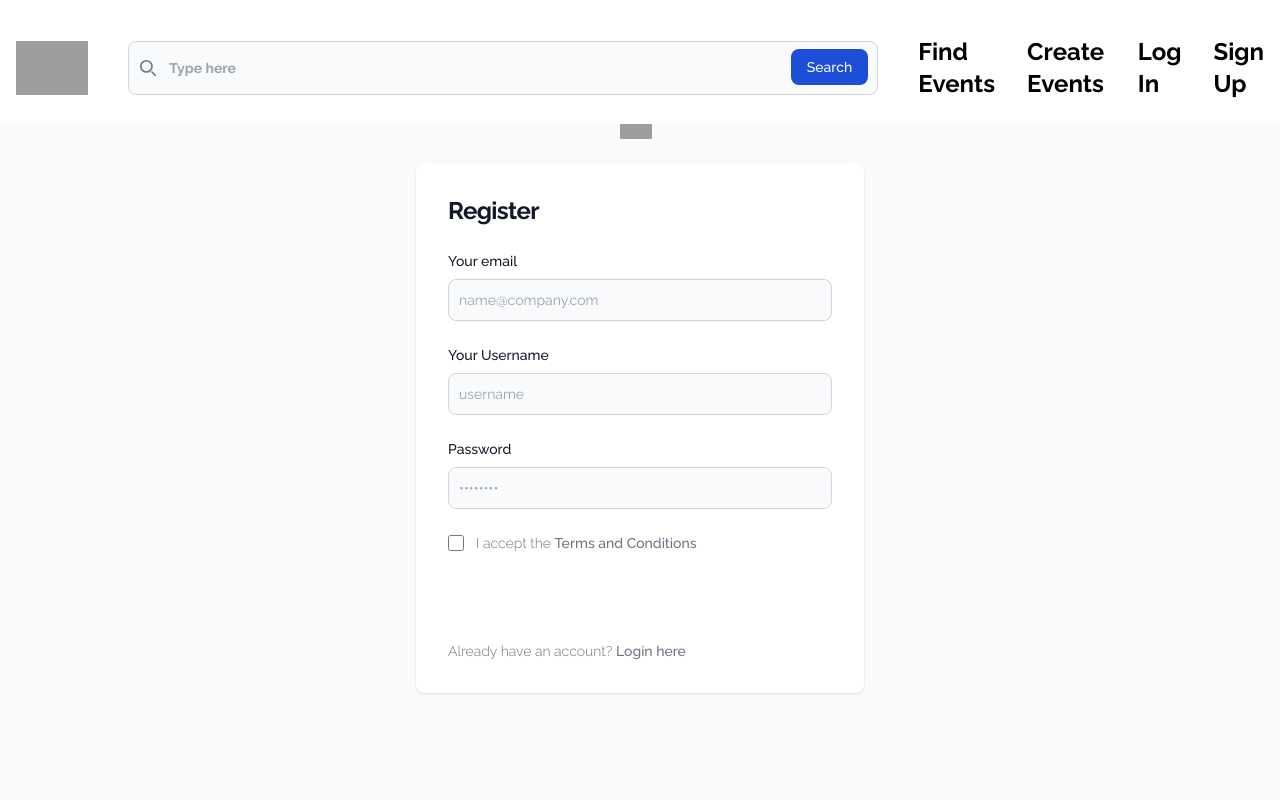
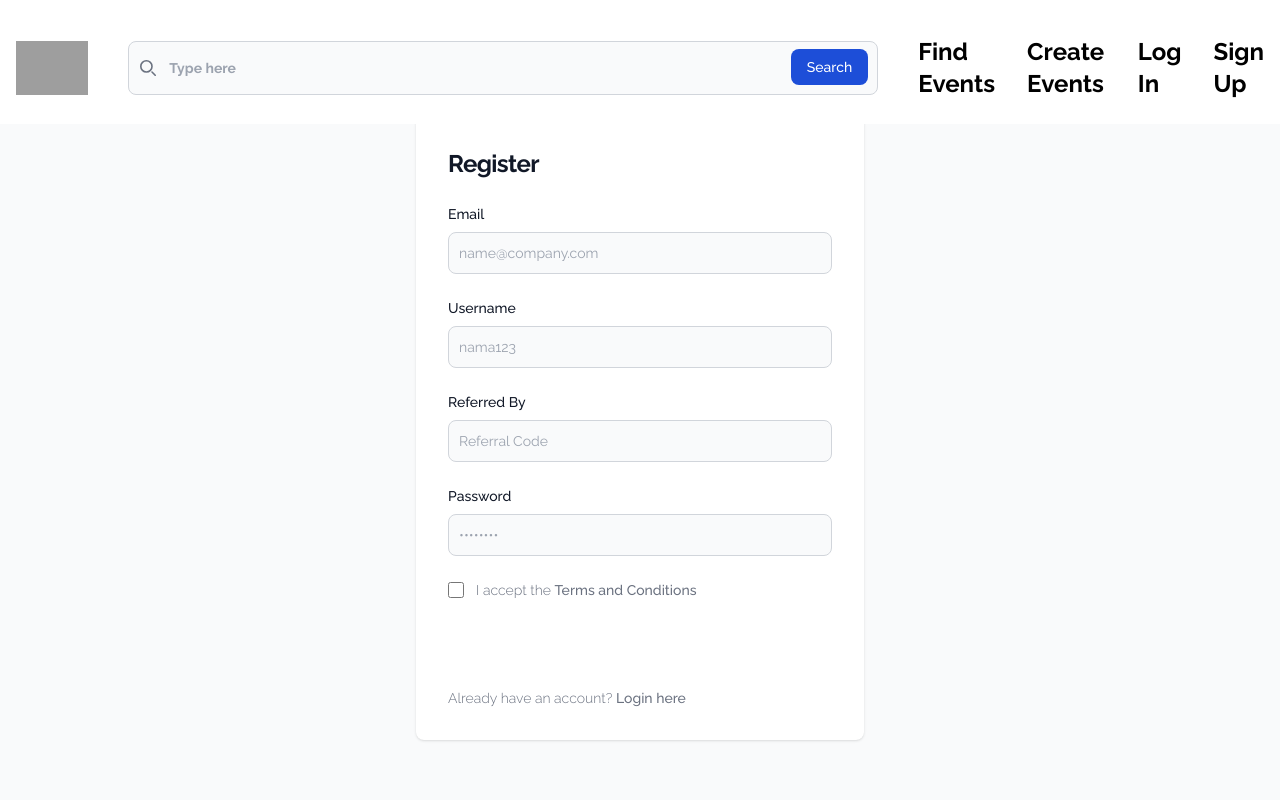
Before and after one commit to kevinsuryas/MiniProject, a Next.js app in the folder apps/web/: page /Register in a window 1280 px wide. Shown: the top 800 px of the page. Built offline with nearby package versions, Linux system fonts and the light colour scheme; grey boxes are pictures that could not be loaded.

Commit message:
build: register

```diff
--- a/apps/web/src/app/Register/page.js
+++ b/apps/web/src/app/Register/page.js
@@ -13,12 +13,16 @@
               </h1>
               <form class="space-y-4 md:space-y-6" action="#">
                   <div>
-                      <label for="email" class="block mb-2 text-sm font-medium text-gray-900 dark:text-white">Your email</label>
+                      <label for="email" class="block mb-2 text-sm font-medium text-gray-900 dark:text-white">Email</label>
                       <input type="email" name="email" id="email" class="bg-gray-50 border border-gray-300 text-gray-900 sm:text-sm rounded-lg focus:ring-primary-600 focus:border-primary-600 block w-full p-2.5 dark:bg-gray-700 dark:border-gray-600 dark:placeholder-gray-400 dark:text-white dark:focus:ring-blue-500 dark:focus:border-blue-500" placeholder="name@company.com" required=""/>
                   </div>
                   <div>
-                      <label for="username" class="block mb-2 text-sm font-medium text-gray-900 dark:text-white">Your Username</label>
-                      <input type="username" name="username" id="username" class="bg-gray-50 border border-gray-300 text-gray-900 sm:text-sm rounded-lg focus:ring-primary-600 focus:border-primary-600 block w-full p-2.5 dark:bg-gray-700 dark:border-gray-600 dark:placeholder-gray-400 dark:text-white dark:focus:ring-blue-500 dark:focus:border-blue-500" placeholder="username" required=""/>
+                      <label for="username" class="block mb-2 text-sm font-medium text-gray-900 dark:text-white">Username</label>
+                      <input type="username" name="username" id="username" class="bg-gray-50 border border-gray-300 text-gray-900 sm:text-sm rounded-lg focus:ring-primary-600 focus:border-primary-600 block w-full p-2.5 dark:bg-gray-700 dark:border-gray-600 dark:placeholder-gray-400 dark:text-white dark:focus:ring-blue-500 dark:focus:border-blue-500" placeholder="nama123" required=""/>
+                  </div>
+                  <div>
+                      <label for="referalcode" class="block mb-2 text-sm font-medium text-gray-900 dark:text-white">Referred By</label>
+                      <input type="referalcode" name="referalcode" id="referalcode" class="bg-gray-50 border border-gray-300 text-gray-900 sm:text-sm rounded-lg focus:ring-primary-600 focus:border-primary-600 block w-full p-2.5 dark:bg-gray-700 dark:border-gray-600 dark:placeholder-gray-400 dark:text-white dark:focus:ring-blue-500 dark:focus:border-blue-500" placeholder="Referral Code" required=""/>
                   </div>
                   <div>
                       <label for="password" class="block mb-2 text-sm font-medium text-gray-900 dark:text-white">Password</label>
```
